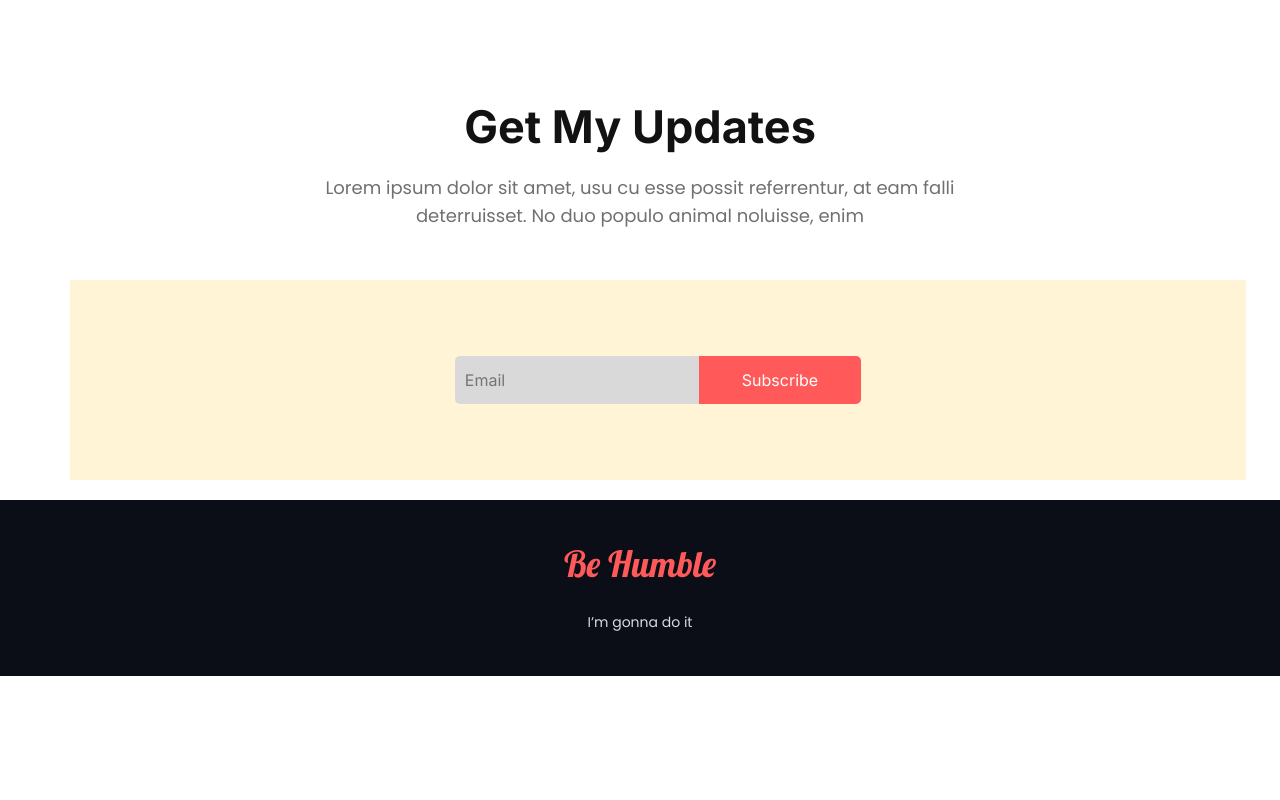
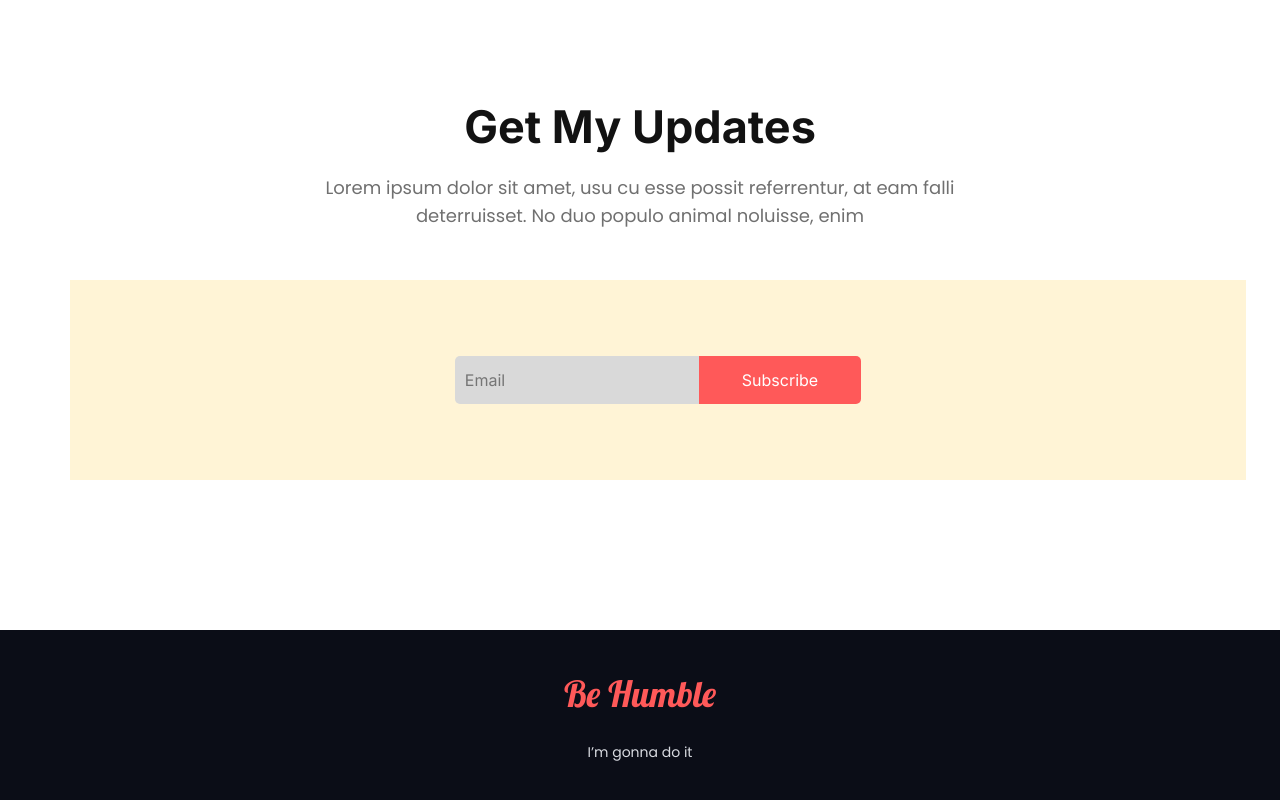
Before and after one commit to mdsumonali372/donate-project, a plain HTML site: page index.html in a window 1280 px wide. Shown: the part 3151-3951 px from the top of the page. Before the commit the page ends 3827 px from the top, so only its background shows below. Drawn offline with Linux system fonts and the light colour scheme.

Commit message:
margin added

```diff
--- a/css/style.css
+++ b/css/style.css
@@ -231,6 +231,7 @@ header {
 footer {
   background: #0b0d17;
   padding: 42px 0;
+  margin-top: 130px;
 }
 
 footer h2 {
```
